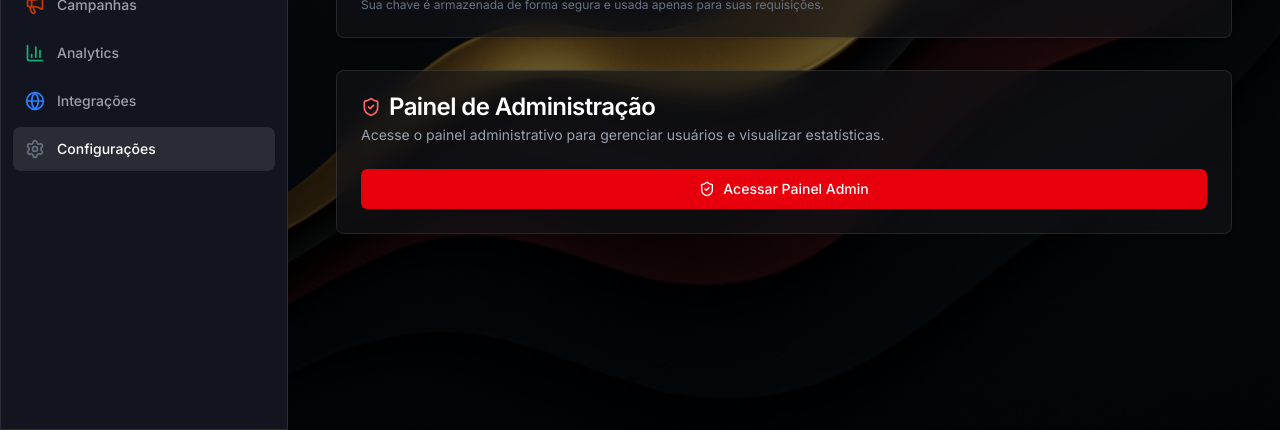
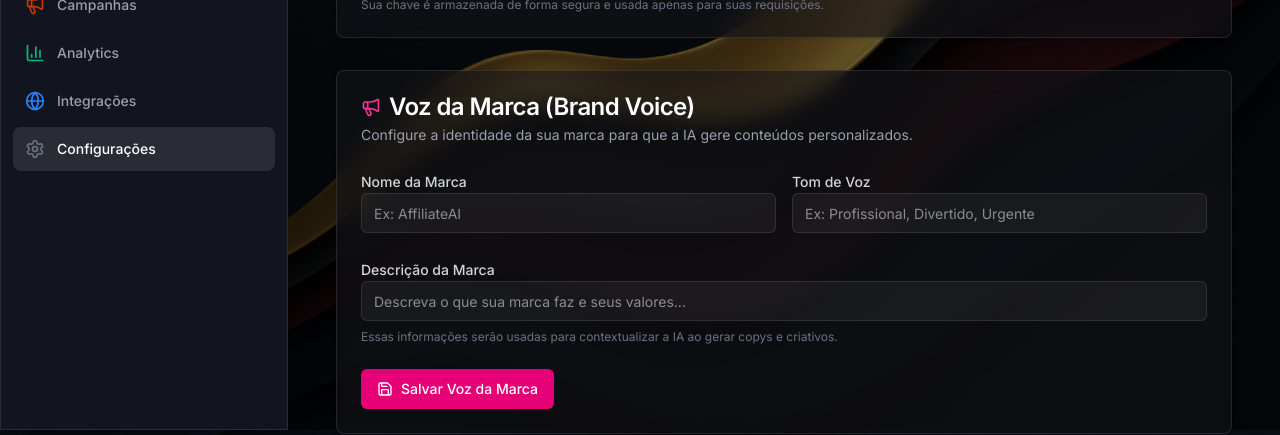
Before and after one commit to gerardinheiro/affiliate_ai, a Next.js app: page /settings in a window 1280 px wide. Shown: the part 370-805 px from the top of the page. Built offline with nearby package versions, Linux system fonts and the light colour scheme; no server answers.

Commit message:
feat: Add Brand Voice settings

```diff
--- a/src/app/api/settings/route.ts
+++ b/src/app/api/settings/route.ts
@@ -17,12 +17,18 @@ export async function GET(req: Request) {
             },
             select: {
                 openaiApiKey: true,
+                brandName: true,
+                brandTone: true,
+                brandDescription: true,
             },
         })
 
         // Never return the actual key to the client for security
         return NextResponse.json({
-            hasKey: !!user?.openaiApiKey
+            hasKey: !!user?.openaiApiKey,
+            brandName: user?.brandName,
+            brandTone: user?.brandTone,
+            brandDescription: user?.brandDescription,
         })
     } catch (error) {
         return new NextResponse("Internal Error", { status: 500 })
@@ -38,19 +44,24 @@ export async function POST(req: Request) {
 
     try {
         const body = await req.json()
-        const { openaiApiKey } = body
+        const { openaiApiKey, brandName, brandTone, brandDescription } = body
 
-        if (!openaiApiKey) {
-            return new NextResponse("Missing API Key", { status: 400 })
+        // If only updating brand info, skip API key check
+        if (!openaiApiKey && !brandName && !brandTone && !brandDescription) {
+            return new NextResponse("Missing fields", { status: 400 })
         }
+
+        const updateData: any = {}
+        if (openaiApiKey) updateData.openaiApiKey = openaiApiKey
+        if (brandName !== undefined) updateData.brandName = brandName
+        if (brandTone !== undefined) updateData.brandTone = brandTone
+        if (brandDescription !== undefined) updateData.brandDescription = brandDescription
 
         await db.user.update({
             where: {
                 id: (session.user as any).id,
             },
-            data: {
-                openaiApiKey,
-            },
+            data: updateData,
         })
 
         return NextResponse.json({ success: true })
--- a/src/app/settings/page.tsx
+++ b/src/app/settings/page.tsx
@@ -6,13 +6,16 @@ import { Button } from "@/components/ui/button"
 import { Input } from "@/components/ui/input"
 import { Card, CardContent, CardDescription, CardHeader, CardTitle } from "@/components/ui/card"
 import { Label } from "@/components/ui/label"
-import { Loader2, Save, Key, ShieldCheck } from "lucide-react"
+import { Loader2, Save, Key, ShieldCheck, Megaphone } from "lucide-react"
 
 export default function SettingsPage() {
     const [apiKey, setApiKey] = useState("")
     const [isLoading, setIsLoading] = useState(true)
     const [isSaving, setIsSaving] = useState(false)
     const [hasKey, setHasKey] = useState(false)
+    const [brandName, setBrandName] = useState("")
+    const [brandTone, setBrandTone] = useState("")
+    const [brandDescription, setBrandDescription] = useState("")
 
     useEffect(() => {
         fetchSettings()
@@ -27,6 +30,9 @@ export default function SettingsPage() {
                     setHasKey(true)
                     setApiKey("********************")
                 }
+                setBrandName(data.brandName || "")
+                setBrandTone(data.brandTone || "")
+                setBrandDescription(data.brandDescription || "")
             }
         } catch (error) {
             console.error("Error fetching settings:", error)
@@ -41,7 +47,12 @@ export default function SettingsPage() {
             const res = await fetch("/api/settings", {
                 method: "POST",
                 headers: { "Content-Type": "application/json" },
-                body: JSON.stringify({ openaiApiKey: apiKey }),
+                body: JSON.stringify({
+                    openaiApiKey: apiKey,
+                    brandName,
+                    brandTone,
+                    brandDescription
+                }),
             })
 
             if (res.ok) {
@@ -117,6 +128,68 @@ export default function SettingsPage() {
                     </CardContent>
                 </Card>
 
+                {/* Brand Voice Settings */}
+                <Card className="glass border-white/10">
+                    <CardHeader>
+                        <CardTitle className="flex items-center gap-2 text-white">
+                            <Megaphone className="w-5 h-5 text-pink-500" />
+                            Voz da Marca (Brand Voice)
+                        </CardTitle>
+                        <CardDescription className="text-gray-400">
+                            Configure a identidade da sua marca para que a IA gere conteúdos personalizados.
+                        </CardDescription>
+                    </CardHeader>
+                    <CardContent className="space-y-6">
+                        <div className="grid gap-4 md:grid-cols-2">
+                            <div className="space-y-2">
+                                <Label htmlFor="brandName" className="text-gray-300">Nome da Marca</Label>
+                                <Input
+                                    id="brandName"
+                                    placeholder="Ex: AffiliateAI"
+                                    value={brandName}
+                                    onChange={(e) => setBrandName(e.target.value)}
+                                    className="bg-white/5 border-white/10 text-white"
+                                />
+                            </div>
+                            <div className="space-y-2">
+                                <Label htmlFor="brandTone" className="text-gray-300">Tom de Voz</Label>
+                                <Input
+                                    id="brandTone"
+                                    placeholder="Ex: Profissional, Divertido, Urgente"
+                                    value={brandTone}
+                                    onChange={(e) => setBrandTone(e.target.value)}
+                                    className="bg-white/5 border-white/10 text-white"
+                                />
+                            </div>
+                        </div>
+                        <div className="space-y-2">
+                            <Label htmlFor="brandDescription" className="text-gray-300">Descrição da Marca</Label>
+                            <Input
+                                id="brandDescription"
+                                placeholder="Descreva o que sua marca faz e seus valores..."
+                                value={brandDescription}
+                                onChange={(e) => setBrandDescription(e.target.value)}
+                                className="bg-white/5 border-white/10 text-white"
+                            />
+                            <p className="text-xs text-gray-500">
+                                Essas informações serão usadas para contextualizar a IA ao gerar copys e criativos.
+                            </p>
+                        </div>
+                        <Button
+                            onClick={handleSave}
+                            disabled={isSaving}
+                            className="bg-pink-600 hover:bg-pink-700 text-white"
+                        >
+                            {isSaving ? (
+                                <Loader2 className="w-4 h-4 animate-spin" />
+                            ) : (
+                                <Save className="w-4 h-4" />
+                            )}
+                            <span className="ml-2">Salvar Voz da Marca</span>
+                        </Button>
+                    </CardContent>
+                </Card>
+
                 {/* Admin Panel Link */}
                 <Card className="glass border-white/10">
                     <CardHeader>
```
Also changed, not shown: 1 other file (tests, documents, lock files or other folders).
